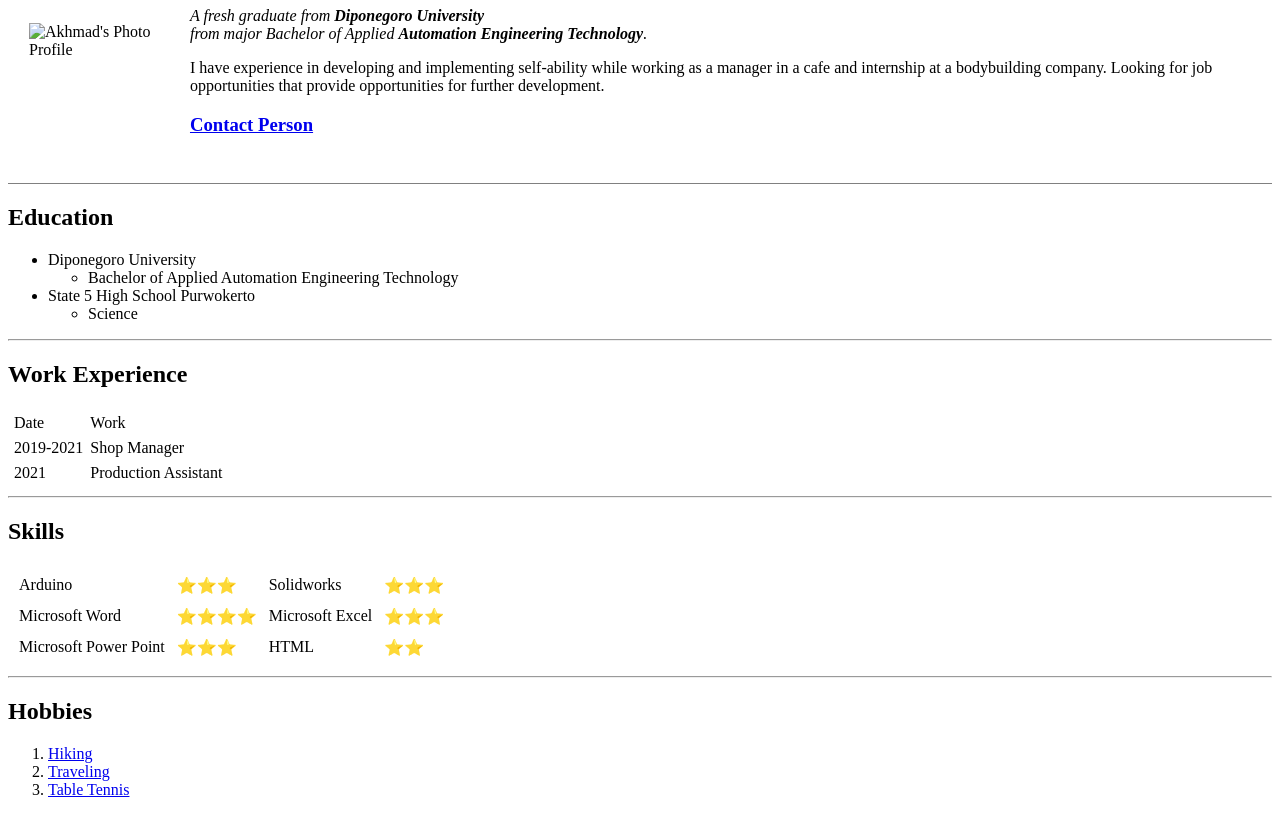
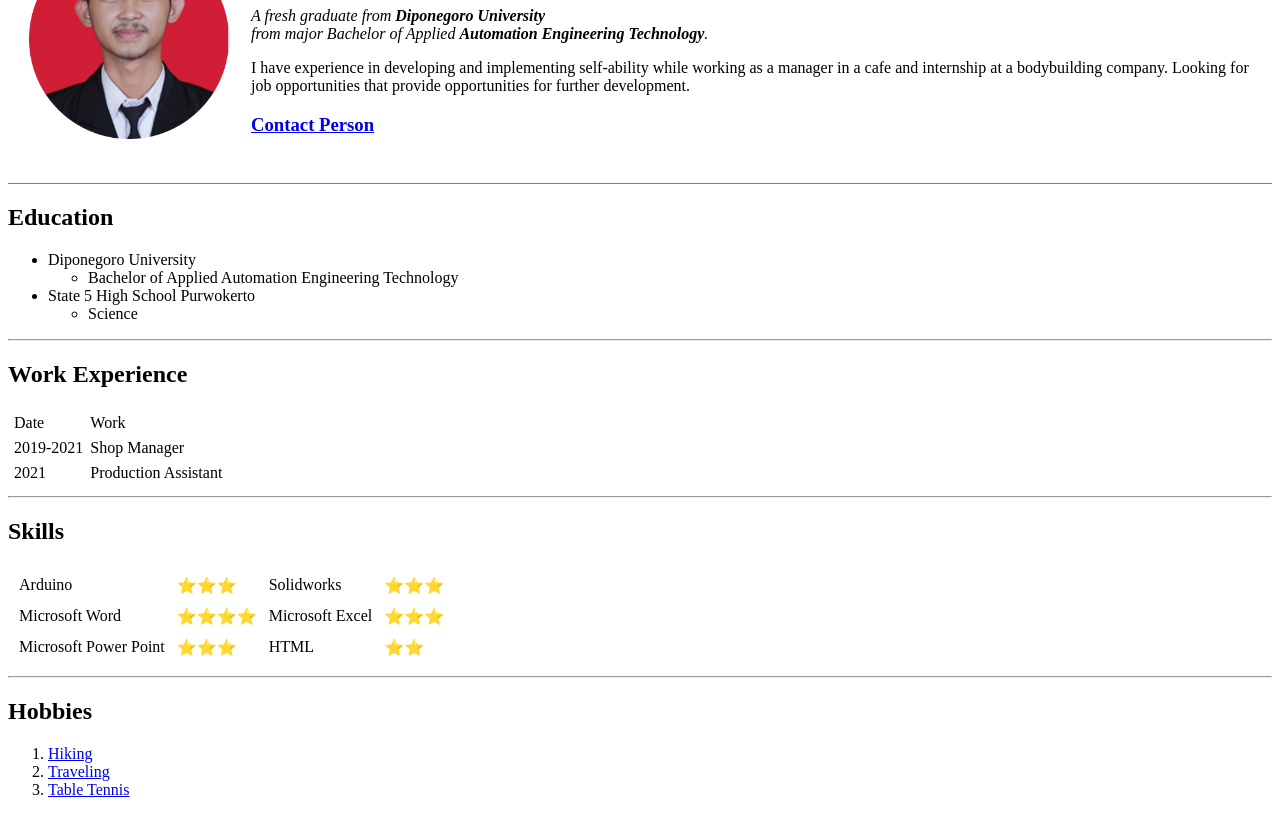
Before and after one commit to akhmadkhanifalfy/CV, a plain HTML site: page index.html in a window 1280 px wide. Shown: the part 102-917 px from the top of the page. Drawn offline with Linux system fonts and the light colour scheme.

Commit message:
Update index.html

```diff
--- a/index.html
+++ b/index.html
@@ -9,7 +9,7 @@
 <body>
   <table cellspacing="20">
     <tr>
-      <td><img width="200" src="images/Anip.png" alt="Akhmad's Photo Profile"></td>
+      <td><img width="200" src="Anip.png" alt="Akhmad's Photo Profile"></td>
       <td>
         <h1>Akhmad Khanif Alfy</h1>
         <p><em>A fresh graduate from <strong>Diponegoro University</strong> <br> from major Bachelor of Applied <strong>Automation Engineering Technology</strong>.</em></p>
```
